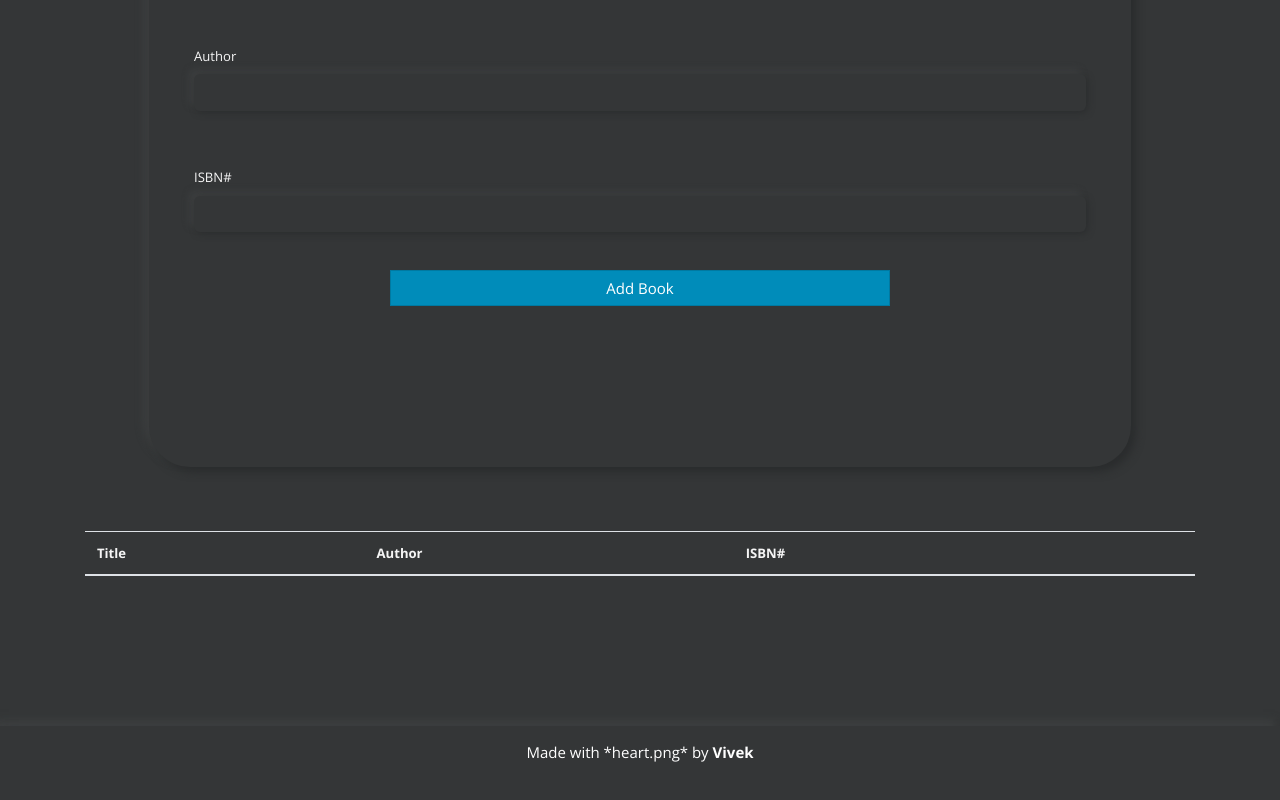
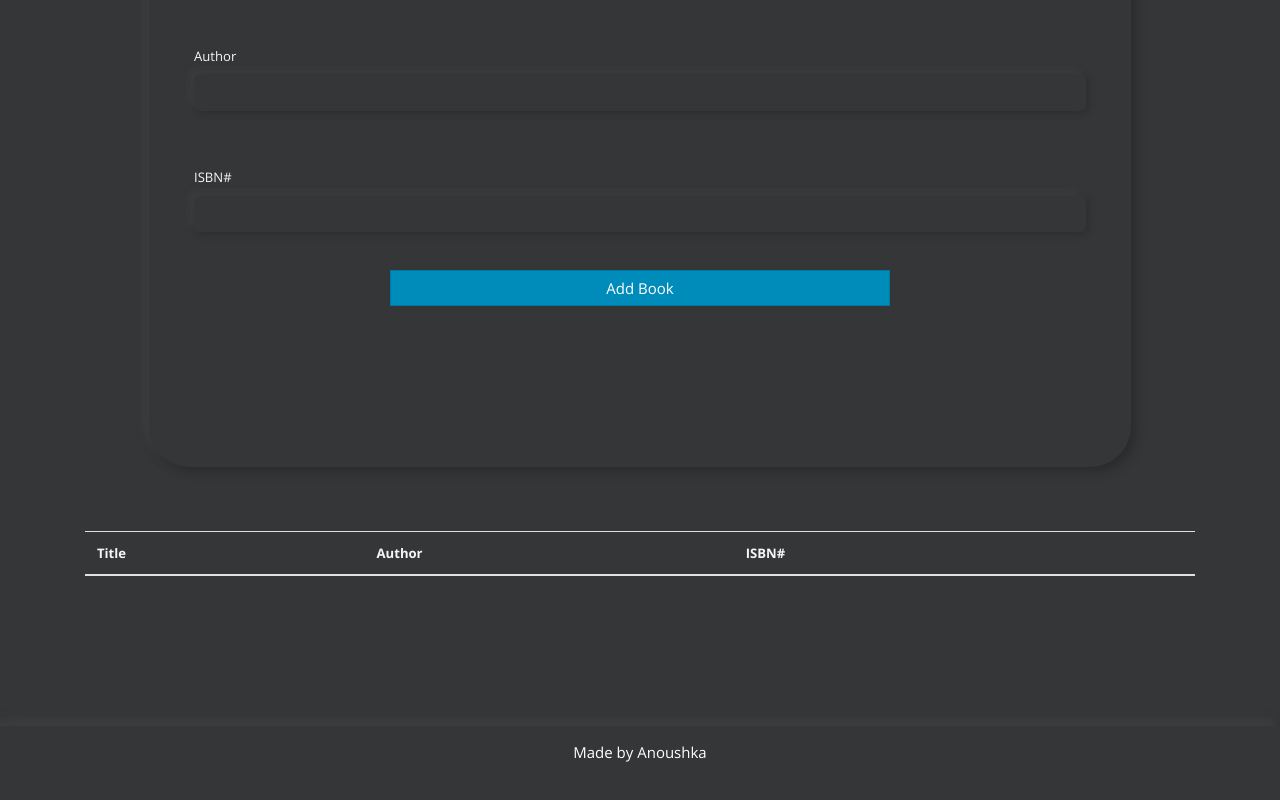
Before and after one commit to anuxious/mybook, a plain HTML site: page index.html in a window 1280 px wide. Shown: the part 314-1114 px from the top of the page. Drawn offline with nearby package versions, Linux system fonts and the light colour scheme.

Commit message:
Update index.html

```diff
--- a/index.html
+++ b/index.html
@@ -56,7 +56,7 @@
   </form>
 
    <footer>
-     <p>Made with *heart.png* by <a href="https://www.instagram.com/ui.insipiration/">Vivek</a></p>
+     <p>Made by Anoushka</p>
    </footer>
 
 
```
